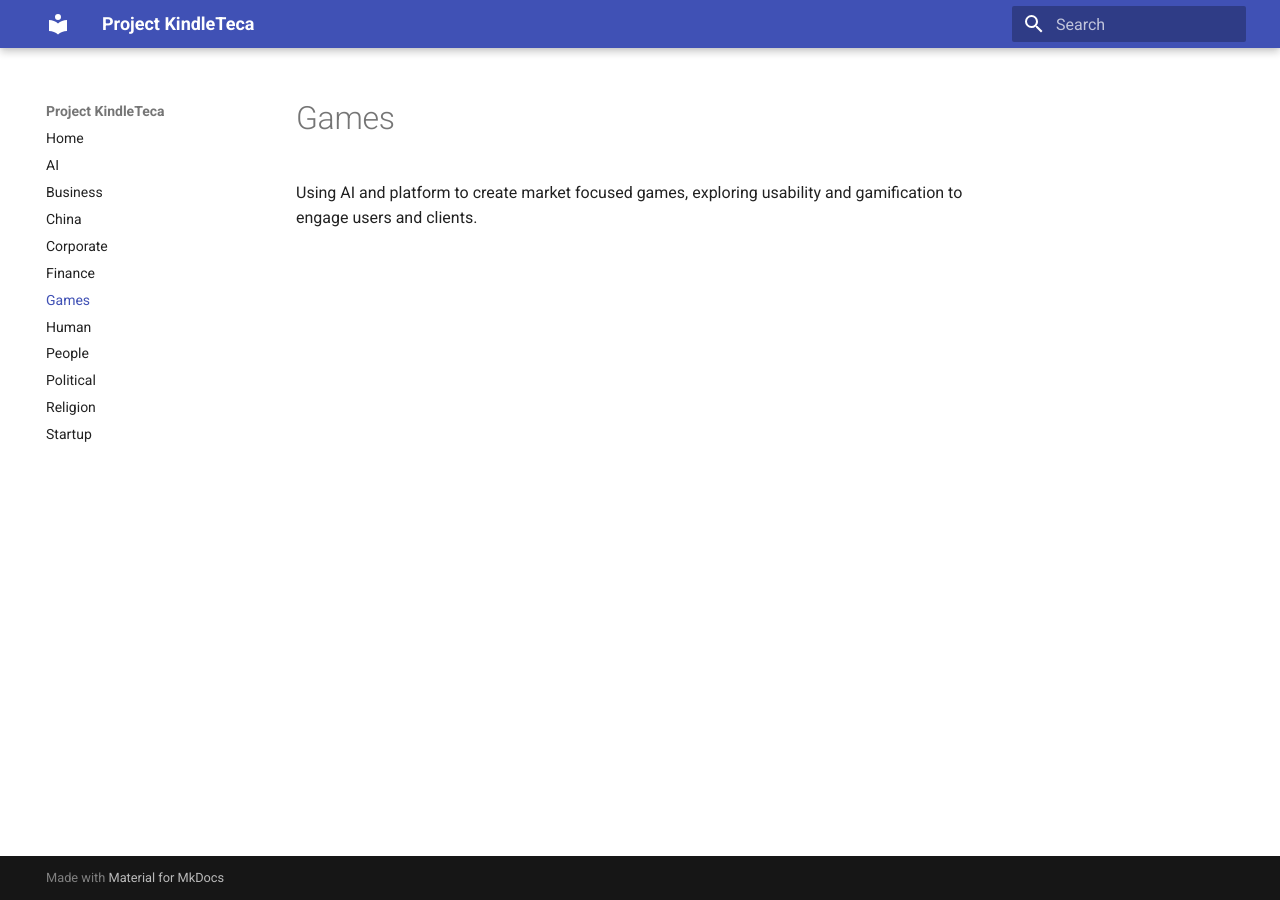
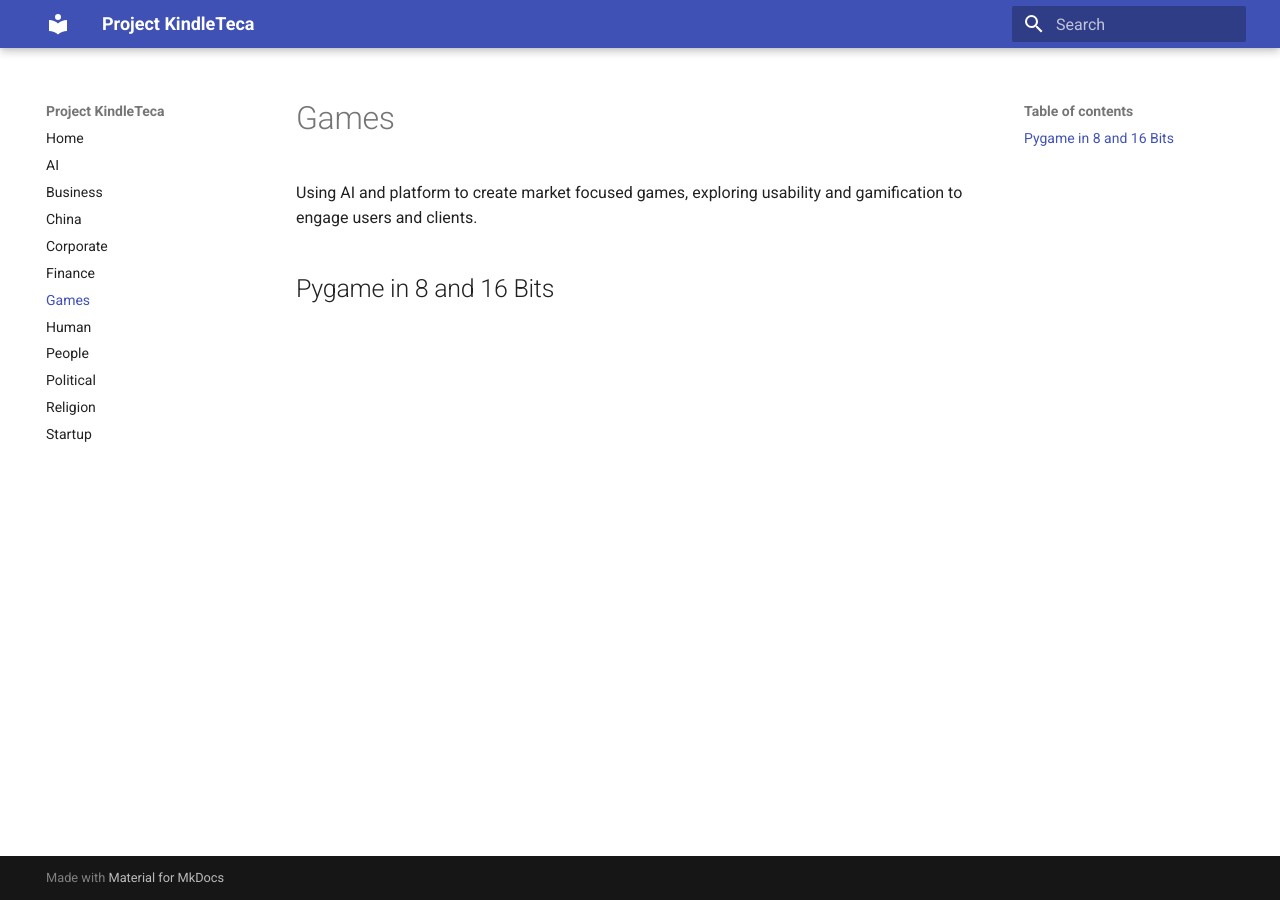
Before and after one commit to renatobrf/kindle-teca, an MkDocs documentation site: the page built from docs/games.md, in a window 1280 px wide. Built offline with MkDocs 1.6.1 and Material for MkDocs 9.7.7, drawn with Linux system fonts in a browser that asks for light colours.

Commit message:
Update games.md

```diff
--- a/docs/games.md
+++ b/docs/games.md
@@ -1,2 +1,4 @@
 # Games
 Using AI and platform to create market focused games, exploring usability and gamification to engage users and clients.
+
+## Pygame in 8 and 16 Bits
```
